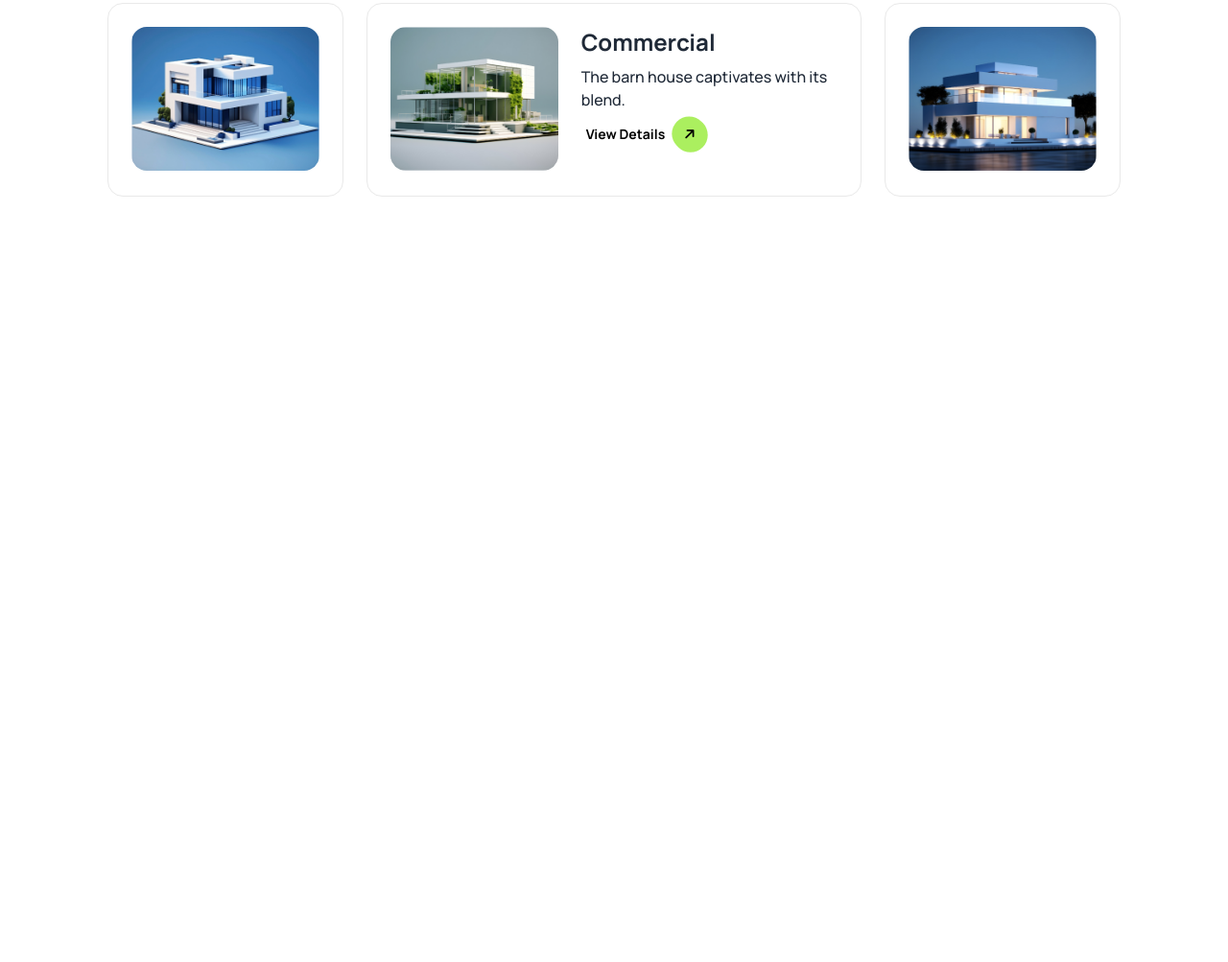
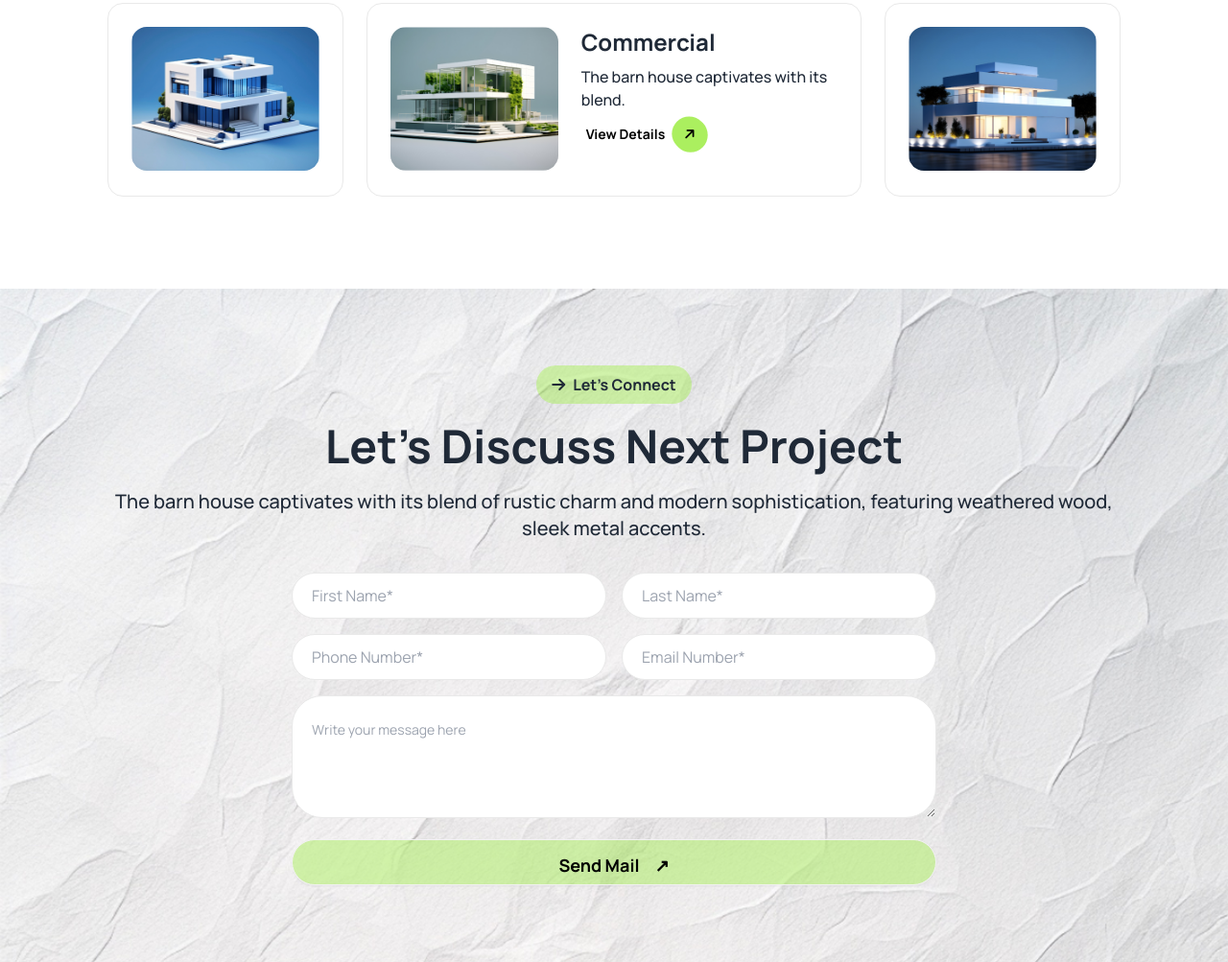
Before and after one commit to MostafijurRuman/PlanNest, a plain HTML site: page index.html in a window 1280 px wide. Shown: the part 2629-3632 px from the top of the page at 96% size. Before the commit the page ends 2930 px from the top, so only its background shows below. Drawn offline with nearby package versions, Linux system fonts and the light colour scheme.

Commit message:
Let’s Connect Section Done

```diff
--- a/index.html
+++ b/index.html
@@ -190,7 +190,7 @@
             <!-- Card 1: Spans 3 columns on medium screens and above -->
             <div class="col-span-1 md:col-span-3 flex flex-col md:flex-row gap-x-6 rounded-2xl border border-[#E9E9E9] p-6">
               <div>
-                <img src="./assets/img1.png" class="rounded-2xl w-[200px] h-[150px] object-cover">
+                <img src="./assets/img1.png" class="rounded-2xl w-full h-full md:w-[200px] md:h-[150px] object-cover">
               </div>
               <div>
                 <h3 class="text-2xl font-extrabold mb-2">Commercial</h3>
@@ -207,18 +207,18 @@
 
             <!-- Card 2: Occupies 1 column -->
             <div class="col-span-1 rounded-2xl border border-[#E9E9E9] p-6">
-              <img src="./assets/img2.png" class="rounded-2xl w-[200px] h-[150px] object-cover">
+              <img src="./assets/img2.png" class="rounded-2xl w-full h-full md:w-[200px] md:h-[150px] object-cover">
             </div>
 
             <!-- Card 3: Occupies 1 column -->
             <div class="col-span-1 rounded-2xl border border-[#E9E9E9] p-6">
-              <img src="./assets/img3.png" class="rounded-2xl w-[200px] h-[150px] object-cover">
+              <img src="./assets/img3.png" class="rounded-2xl w-full h-full md:w-[200px] md:h-[150px] object-cover">
             </div>
 
             <!-- Card 4: Spans 2 columns on medium screens and above -->
             <div class="col-span-1 md:col-span-2 flex flex-col md:flex-row gap-x-6 rounded-2xl border border-[#E9E9E9] p-6">
               <div>
-                <img src="./assets/img4.png" class="rounded-2xl w-[200px] h-[150px] object-cover">
+                <img src="./assets/img4.png" class="rounded-2xl w-full h-full md:w-[200px] md:h-[150px] object-cover">
               </div>
               <div>
                 <h3 class="text-2xl font-extrabold mb-2">Commercial</h3>
@@ -234,14 +234,48 @@
 
             <!-- Card 5: Occupies 1 column -->
             <div class="col-span-1 rounded-2xl border border-[#E9E9E9] p-6">
-              <img src="./assets/img5.png" class="rounded-2xl w-[200px] h-[150px] object-cover">
+              <img src="./assets/img5.png" class="rounded-2xl w-full h-full md:w-[200px] md:h-[150px] object-cover">
             </div>
 
           </div>
 
+        </div>
+        <!--Let’s Connect Section Start -->
+        <div class="bg-[url('./assets/bg.jpg')] bg-cover">
+          <div class="max-w-screen-xl mx-auto px-6 md:px-16 lg:px-28 pt-20 pb-20 ">
+              <div class="w-full flex flex-col items-center ">
+                  <button class="bg-btncolor px-4 py-2 rounded-3xl text-[16px] font-bold mx-auto md:mx-0 flex items-center gap-2">
+                      <i class="fas fa-arrow-right"></i> Let’s Connect
+                  </button>
+              </div>
+              <h3 class="text-center text-3xl md:text-4xl lg:text-5xl font-bold pt-5 pb-5">
+                  Let’s Discuss Next Project
+              </h3>
+              <p class="text-center text-[16px] md:text-lg lg:text-xl font-medium pb-8">
+                  The barn house captivates with its blend of rustic charm and modern sophistication, featuring weathered wood, sleek metal accents.
+              </p>
 
-
-        </div>
+              <!-- Responsive Form -->
+              <form class="space-y-4 w-full max-w-2xl mx-auto">
+                  <div class="grid grid-cols-1 md:grid-cols-2 gap-4">
+                      <input type="text" placeholder="First Name*"
+                          class="w-full px-5 py-[21px] rounded-[64px] border border-[#E9E9E9] bg-white input input-bordered" required />
+                      <input type="text" placeholder="Last Name*"
+                          class="w-full px-5 py-[21px] rounded-[64px] border border-[#E9E9E9] bg-white input input-bordered" required />
+                      <input type="text" placeholder="Phone Number*"
+                          class="w-full px-5 py-[21px] rounded-[64px] border border-[#E9E9E9] bg-white input input-bordered" required />
+                      <input type="email" placeholder="Email Number*"
+                          class="w-full px-5 py-[21px] rounded-[64px] border border-[#E9E9E9] bg-white input input-bordered" required />
+                  </div>
+                  <textarea placeholder="Write your message here"
+                      class="w-full px-5 py-[21px] rounded-[32px] border border-[#E9E9E9] bg-white textarea textarea-bordered h-32" required></textarea>
+                  <button class="btn w-full bg-btncolor text-black font-bold rounded-full py-3 text-lg flex items-center justify-center">
+                      Send Mail
+                      <span class="ml-2 ">↗</span>
+                  </button>
+              </form>
+          </div>
+      </div>
 
 
 
```
